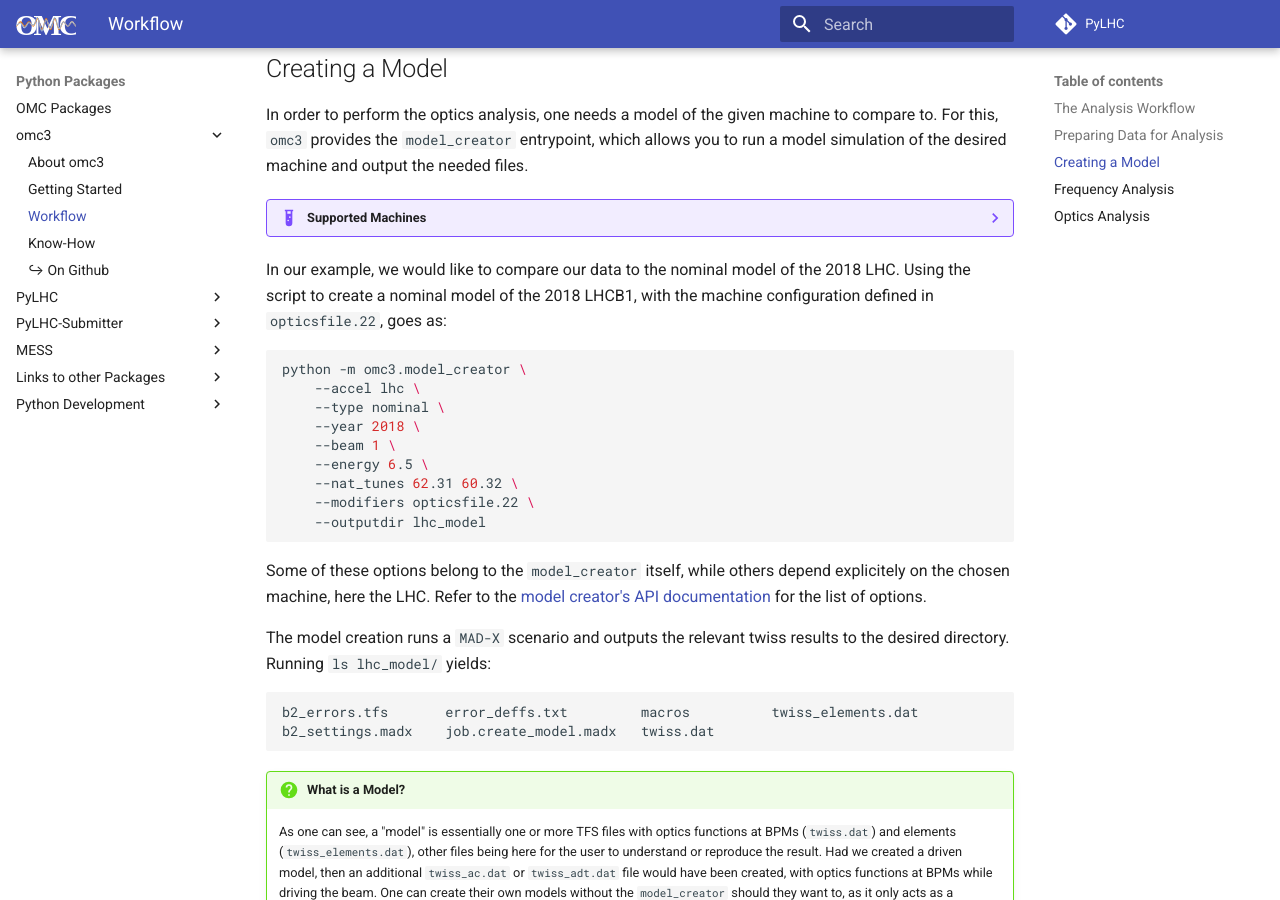
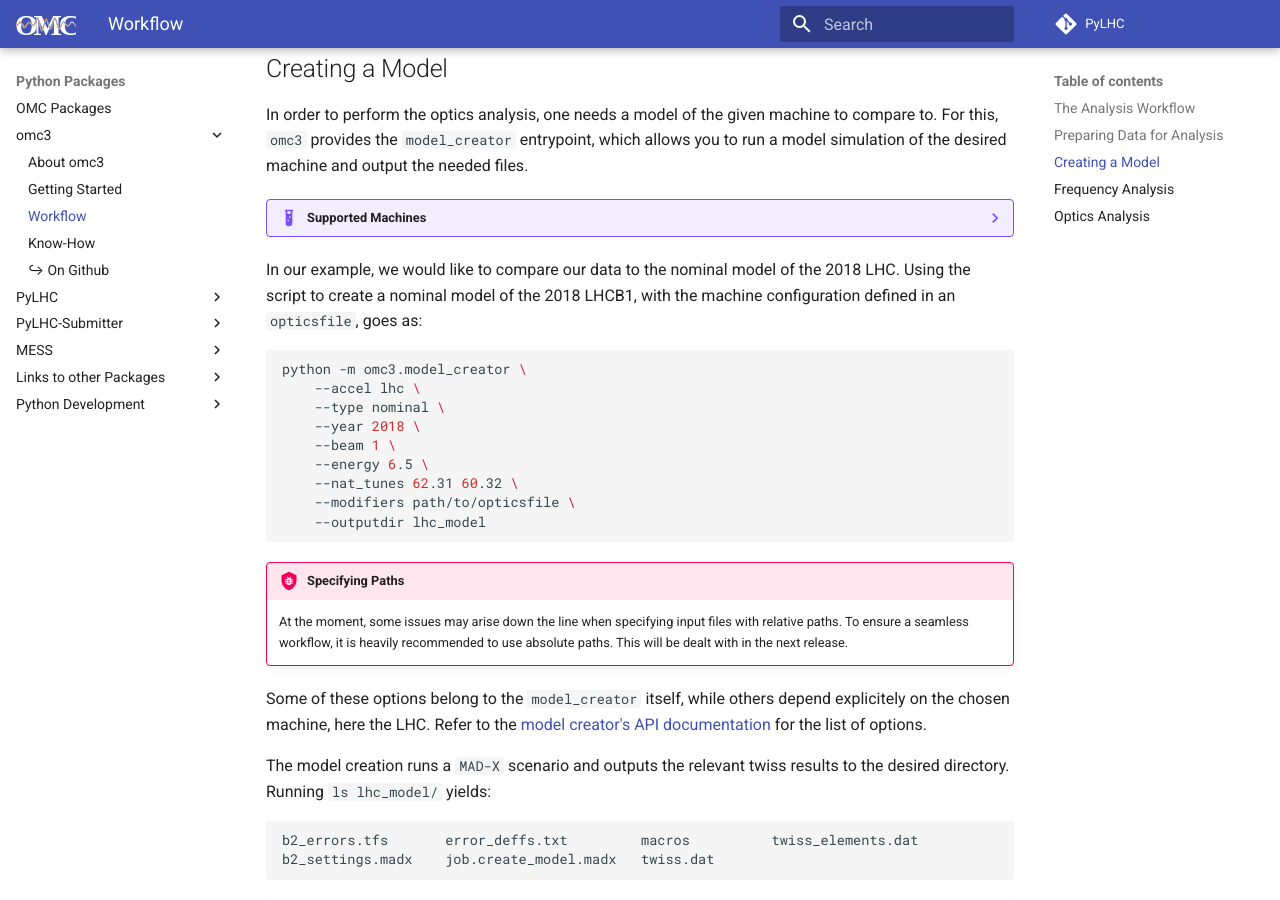
Before and after one commit to pylhc/pylhc.github.io, an MkDocs documentation site: the page built from docs/packages/omc3/workflow.md, in a window 1280 px wide and 900 px high, scrolled down 1649 px. Built offline with MkDocs 1.6.1 and Material for MkDocs 9.7.7, drawn with Linux system fonts in a browser that asks for light colours.

Commit message:
#47 add a disclamer on paths

````diff
--- a/docs/packages/omc3/workflow.md
+++ b/docs/packages/omc3/workflow.md
@@ -66,7 +66,7 @@
     See [this guide][new_machine_guide] for implementation steps.
 
 In our example, we would like to compare our data to the nominal model of the 2018 LHC.
-Using the script to create a nominal model of the 2018 LHCB1, with the machine configuration defined in `opticsfile.22`, goes as:
+Using the script to create a nominal model of the 2018 LHCB1, with the machine configuration defined in an `opticsfile`, goes as:
 ```bash
 python -m omc3.model_creator \
     --accel lhc \
@@ -75,9 +75,14 @@
     --beam 1 \
     --energy 6.5 \
     --nat_tunes 62.31 60.32 \
-    --modifiers opticsfile.22 \
+    --modifiers path/to/opticsfile \
     --outputdir lhc_model
 ```
+
+!!! bug "Specifying Paths"
+    At the moment, some issues may arise down the line when specifying input files with relative paths.
+    To ensure a seamless workflow, it is heavily recommended to use absolute paths.
+    This will be dealt with in the next release.
 
 Some of these options belong to the `model_creator` itself, while others depend explicitely on the chosen machine, here the LHC.
 Refer to the [model creator's API documentation][model_creator] for the list of options.
````
